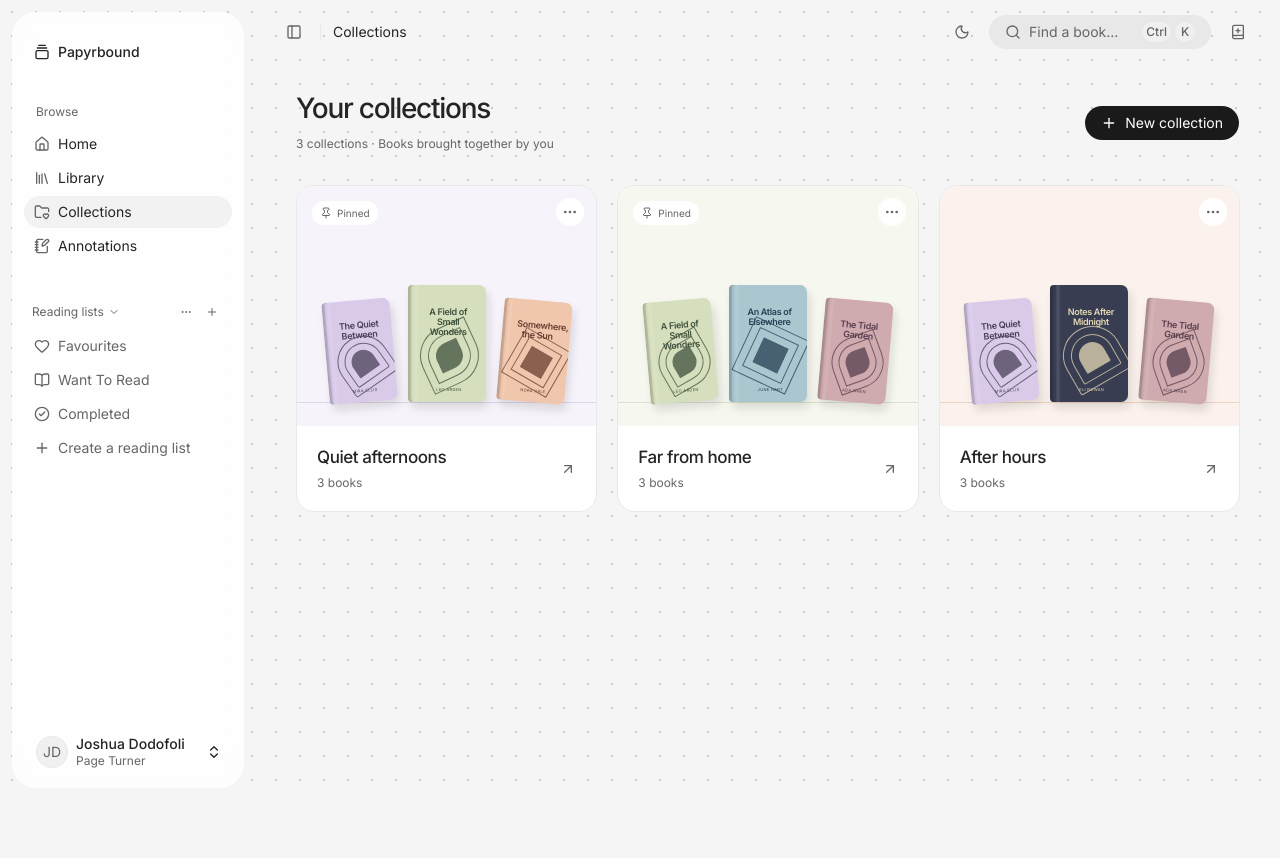
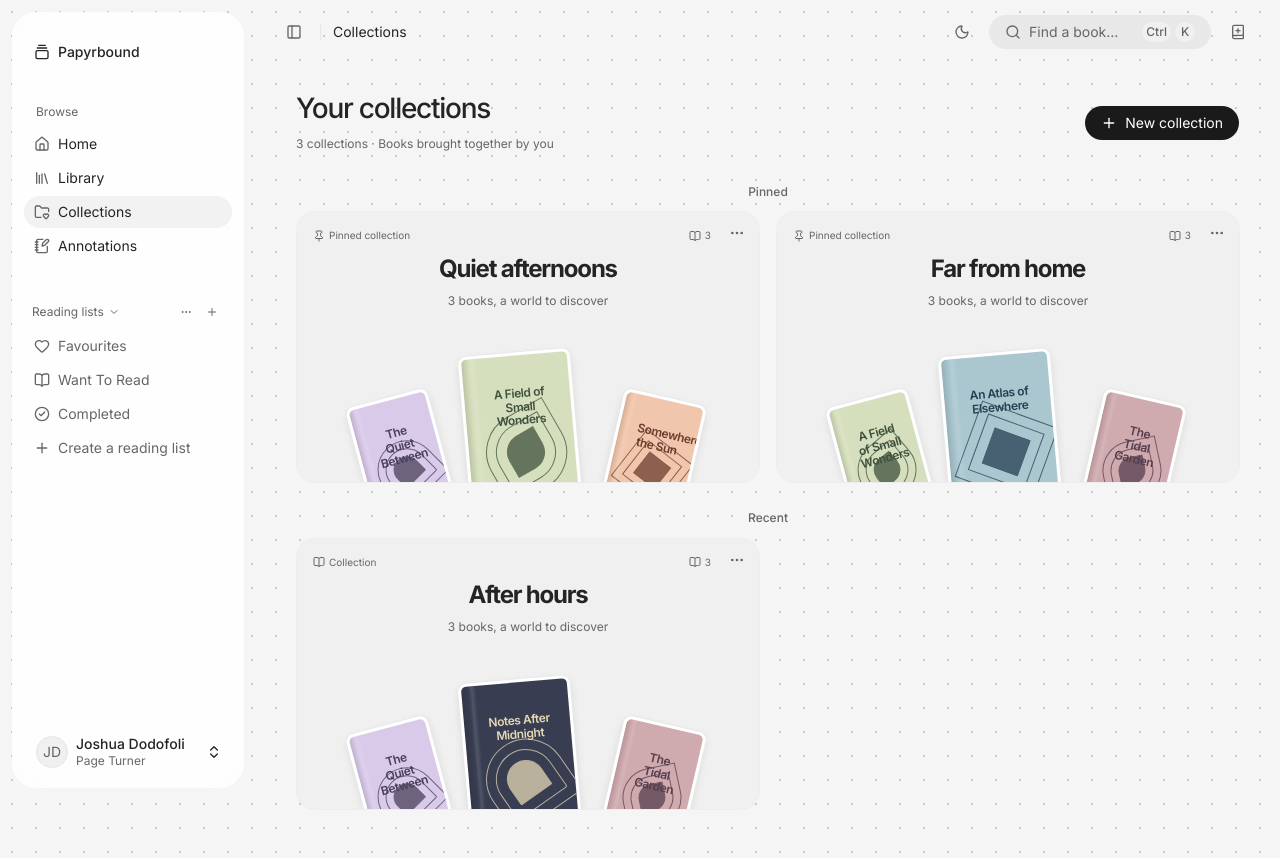
Before and after one commit to Papyrbound/papyrbound-frontend, a Next.js app: page /collections in a window 1280 px wide. Before the commit the page ends 800 px from the top, so only its background shows below. Built offline with nearby package versions, Linux system fonts and the light colour scheme.

Commit message:
Match collections to centered preview card layout

```diff
--- a/src/app/globals.css
+++ b/src/app/globals.css
@@ -388,36 +388,37 @@
   .list-heading-action { opacity: 1; }
 }
 
-/* Collections: book-led shelves with a quiet editorial hierarchy. */
+/* Collections: centered cards with book covers spilling into the lower edge. */
 .collections-page { padding: 28px 40px 48px; width: 100%; }
 .collections-heading { display: flex; align-items: center; justify-content: space-between; gap: 20px; margin-bottom: 32px; }
 .collections-heading h1 { font-size: 28px; line-height: 1.2; font-weight: 500; letter-spacing: -.045em; }
 .collections-heading p { margin-top: 8px; font-size: 12px; color: var(--muted-foreground); }
-.collection-cards { display: grid; grid-template-columns: repeat(auto-fill, minmax(min(100%, 260px), 1fr)); gap: 20px; }
-.collection-card[data-slot="card"] { position: relative; overflow: hidden; padding: 0; gap: 0; border: 1px solid var(--border); border-radius: 18px; box-shadow: none; background: var(--card); transition: border-color 180ms, transform 180ms; }
-.collection-card:hover { border-color: color-mix(in srgb, var(--collection-color) 65%, var(--foreground)); transform: translateY(-3px); }
-.collection-open[data-slot="button"] { display: flex; flex-direction: column; justify-content: flex-start; width: 100%; height: auto; padding: 0; border: none; border-radius: 18px; gap: 0; white-space: normal; overflow: hidden; background: transparent; }
+.collection-section + .collection-section { margin-top: 28px; }
+.collection-section h2 { margin-bottom: 12px; color: var(--muted-foreground); font-size: 12px; font-weight: 500; text-align: center; }
+.collection-cards { display: grid; grid-template-columns: repeat(auto-fill, minmax(min(100%, 320px), 1fr)); gap: 16px; }
+.collection-card[data-slot="card"] { position: relative; overflow: hidden; padding: 0; gap: 0; border: 1px solid color-mix(in srgb, var(--border) 40%, transparent); border-radius: 20px; box-shadow: none; background: var(--muted); transition: transform 180ms, border-color 180ms; }
+.collection-card:hover { transform: translateY(-2px); border-color: var(--border); }
+.collection-open[data-slot="button"] { display: flex; flex-direction: column; justify-content: flex-start; width: 100%; height: 270px; padding: 0; border: none; border-radius: 20px; gap: 0; white-space: normal; overflow: hidden; background: transparent; }
 .collection-open[data-slot="button"]:hover { background: transparent; }
-.collection-preview { position: relative; display: flex; width: 100%; height: 240px; overflow: hidden; align-items: flex-end; justify-content: center; padding: 56px 20px 24px; background: color-mix(in srgb, var(--collection-color) 22%, var(--card)); }
-.collection-preview-line { position: absolute; bottom: 23px; left: 0; right: 0; height: 1px; background: color-mix(in srgb, var(--collection-color) 65%, var(--border)); }
-.collection-cover-stack { position: relative; display: flex; align-items: flex-end; justify-content: center; gap: 10px; }
-.collection-preview-cover { display: block; width: 68px; flex-shrink: 0; transform-origin: bottom center; transition: transform 220ms ease-out; }
-.collection-preview-cover:nth-child(2) { width: 78px; }
-.collection-preview-cover:nth-child(1) { transform: rotate(-5deg); }
-.collection-preview-cover:nth-child(3) { transform: rotate(5deg); }
-.collection-preview-cover .book-cover { border-radius: 4px 7px 7px 4px; box-shadow: inset 3px 0 0 rgb(0 0 0 / 10%), 3px 6px 10px rgb(0 0 0 / 12%); }
-.collection-preview-cover .cover-type { font-size: 9px; padding: 8px 5px 0; }
-.collection-preview-cover .cover-credit { font-size: 4px; }
-.collection-card-info { display: flex; align-items: center; justify-content: space-between; gap: 12px; width: 100%; padding: 20px; text-align: left; }
-.collection-card-title { display: block; font-size: 17px; line-height: 1.35; font-weight: 500; letter-spacing: -.025em; }
-.collection-card-meta { display: block; margin-top: 5px; font-size: 12px; color: var(--muted-foreground); }
-.collection-open-arrow { flex-shrink: 0; color: var(--muted-foreground); transition: transform 180ms; }
-.collection-open:hover .collection-open-arrow { transform: translate(2px, -2px); }
-.collection-open:hover .collection-preview-cover, .collection-open:focus-visible .collection-preview-cover { transform: translateY(-5px); }
-.collection-open:hover .collection-preview-cover:nth-child(2), .collection-open:focus-visible .collection-preview-cover:nth-child(2) { transform: translateY(-10px); }
-.collection-pin { position: absolute; top: 15px; left: 15px; display: flex; align-items: center; gap: 5px; padding: 5px 8px; border-radius: 999px; background: var(--card); color: var(--muted-foreground); font-size: 10px; pointer-events: none; }
-.collection-menu[data-slot="dropdown-menu-trigger"] { position: absolute; right: 12px; top: 12px; background: var(--card); color: var(--muted-foreground); }
-.collection-preview-empty { width: 40px; height: 40px; align-self: center; color: var(--muted-foreground); opacity: .45; }
+.collection-card-meta { display: flex; justify-content: space-between; align-items: center; width: 100%; padding: 16px 48px 0 16px; color: var(--muted-foreground); font-size: 10px; font-weight: 400; }
+.collection-card-meta > span { display: flex; align-items: center; gap: 4px; }
+.collection-card-meta svg { width: 12px; height: 12px; }
+.collection-card-info { display: block; width: 100%; padding: 12px 20px 0; text-align: center; }
+.collection-card-title { display: block; font-size: 24px; line-height: 1.2; font-weight: 650; letter-spacing: -.05em; overflow-wrap: anywhere; }
+.collection-card-subtitle { display: block; margin-top: 8px; color: var(--muted-foreground); font-size: 12px; font-weight: 400; }
+.collection-preview { position: relative; display: flex; width: 100%; flex: 1; min-height: 0; overflow: hidden; align-items: flex-end; justify-content: center; padding: 0 18px; }
+.collection-cover-stack { position: relative; display: flex; align-items: flex-end; justify-content: center; gap: 12px; transform: translateY(38px); }
+.collection-preview-cover { display: block; width: 84px; flex-shrink: 0; transform-origin: bottom center; transition: transform 220ms ease-out; transform: rotate(-15deg); }
+.collection-preview-cover:nth-child(2) { width: 112px; transform: rotate(-5deg); z-index: 1; }
+.collection-preview-cover:nth-child(3) { transform: rotate(13deg); }
+.collection-preview-cover .book-cover { border: 3px solid var(--card); border-radius: 8px; box-shadow: 0 0 0 1px var(--border), 0 4px 8px rgb(0 0 0 / 10%); }
+.collection-preview-cover .cover-type { font-size: 12px; padding: 12px 7px 0; }
+.collection-preview-cover .cover-credit { font-size: 5px; }
+.collection-open:hover .collection-preview-cover, .collection-open:focus-visible .collection-preview-cover { transform: translateY(-6px) rotate(-12deg); }
+.collection-open:hover .collection-preview-cover:nth-child(2), .collection-open:focus-visible .collection-preview-cover:nth-child(2) { transform: translateY(-8px) rotate(-3deg); }
+.collection-open:hover .collection-preview-cover:nth-child(3), .collection-open:focus-visible .collection-preview-cover:nth-child(3) { transform: translateY(-6px) rotate(10deg); }
+.collection-menu[data-slot="dropdown-menu-trigger"] { position: absolute; right: 8px; top: 7px; color: var(--muted-foreground); }
+.collection-preview-empty { width: 48px; height: 48px; align-self: center; color: var(--muted-foreground); opacity: .45; }
 .collection-editor[data-slot="dialog-content"] { max-height: calc(100dvh - 32px); overflow-y: auto; }
 .collection-book-picker { max-height: 220px; overflow-y: auto; }
 .collection-book-option { display: flex; align-items: center; gap: 12px; padding: 8px; border-radius: 12px; cursor: pointer; }
@@ -427,11 +428,11 @@
 .collection-empty[data-slot="card"] { align-items: center; padding: 48px 24px; text-align: center; box-shadow: none; }
 .collection-empty h2 { font-size: 20px; }
 .collection-empty p { font-size: 13px; color: var(--muted-foreground); }
-@media (min-width: 1500px) { .collection-cards { grid-template-columns: repeat(auto-fill, minmax(280px, 340px)); } }
+@media (min-width: 1500px) { .collection-cards { grid-template-columns: repeat(auto-fill, minmax(320px, 400px)); } }
 @media (max-width: 767px) {
   .collections-page { padding: 16px 20px 32px; }
   .collections-heading { align-items: flex-start; gap: 12px; margin-bottom: 28px; flex-wrap: wrap; }
   .collections-heading h1 { font-size: 22px; }
   .collection-cards { gap: 16px; }
-  .collection-preview { height: 220px; }
+  .collection-open[data-slot="button"] { height: 250px; }
 }
--- a/src/features/collections/ui/collections-page.tsx
+++ b/src/features/collections/ui/collections-page.tsx
@@ -1,7 +1,7 @@
 "use client"
 
 import { useRef, useState, type CSSProperties } from "react"
-import { ArrowLeftIcon, ArrowUpRightIcon, BookOpenIcon, CheckIcon, FolderPlusIcon, MoreHorizontalIcon, PencilIcon, PinIcon, PinOffIcon, PlusIcon, SearchIcon, Trash2Icon } from "lucide-react"
+import { ArrowLeftIcon, BookOpenIcon, CheckIcon, FolderPlusIcon, MoreHorizontalIcon, PencilIcon, PinIcon, PinOffIcon, PlusIcon, SearchIcon, Trash2Icon } from "lucide-react"
 import { Button } from "@/shared/ui/button"
 import { Card } from "@/shared/ui/card"
 import { Checkbox } from "@/shared/ui/checkbox"
@@ -79,23 +79,28 @@ export function CollectionsPage() {
       <BookGallery books={collectionBooks(selected)} onAddBooks={() => setEditor({ collection: selected })} />
     </section> : <section className="collections-page" aria-label="Collections">
       <div className="collections-heading"><div><h1>Your collections</h1><p>{collections.length} {collections.length === 1 ? "collection" : "collections"} · Books brought together by you</p></div><Button onClick={() => setEditor({})}><PlusIcon />New collection</Button></div>
-          <div className="collection-cards">{[...collections].sort((first, second) => Number(second.pinned) - Number(first.pinned)).map((collection) => {
+      {[true, false].map((pinned) => {
+        const group = collections.filter((collection) => collection.pinned === pinned)
+        return group.length > 0 && <section className="collection-section" key={String(pinned)} aria-label={pinned ? "Pinned collections" : "Recent collections"}>
+          <h2>{pinned ? "Pinned" : "Recent"}</h2>
+          <div className="collection-cards">{group.map((collection) => {
             const previewBooks = collectionBooks(collection)
             return <Card key={collection.id} className="collection-card" style={{ "--collection-color": collection.color } as CSSProperties}>
               <Button variant="ghost" className="collection-open" onClick={() => setSelectedId(collection.id)} aria-label={`Open ${collection.name}, ${previewBooks.length} ${previewBooks.length === 1 ? "book" : "books"}`}>
+                <span className="collection-card-meta"><span>{collection.pinned ? <PinIcon /> : <BookOpenIcon />}{collection.pinned ? "Pinned collection" : "Collection"}</span><span><BookOpenIcon />{previewBooks.length}</span></span>
+                <span className="collection-card-info"><span className="collection-card-title">{collection.name}</span><span className="collection-card-subtitle">{previewBooks.length === 0 ? "A home for your next great reads" : `${previewBooks.length} books, a world to discover`}</span></span>
                 <span className="collection-preview" aria-hidden="true">
-                  <span className="collection-preview-line" />
                   <span className="collection-cover-stack">{previewBooks.slice(0, 3).map((book) => <span className="collection-preview-cover" key={book.id}><BookCover book={book} /></span>)}</span>
                   {previewBooks.length === 0 && <BookOpenIcon className="collection-preview-empty" />}
                 </span>
-                <span className="collection-card-info"><span><span className="collection-card-title">{collection.name}</span><span className="collection-card-meta">{previewBooks.length} {previewBooks.length === 1 ? "book" : "books"}</span></span><ArrowUpRightIcon className="collection-open-arrow" /></span>
               </Button>
-              {collection.pinned && <span className="collection-pin"><PinIcon className="size-3" /><span>Pinned</span></span>}
               <DropdownMenu><DropdownMenuTrigger render={<Button variant="ghost" size="icon-sm" className="collection-menu" />} aria-label={`Options for ${collection.name}`}><MoreHorizontalIcon /></DropdownMenuTrigger>
                 <DropdownMenuContent align="end" className="w-56"><DropdownMenuItem onClick={() => setEditor({ collection })}><PencilIcon />Edit collection</DropdownMenuItem><DropdownMenuItem onClick={() => setCollections((current) => current.map((item) => item.id === collection.id ? { ...item, pinned: !item.pinned } : item))}>{collection.pinned ? <PinOffIcon /> : <PinIcon />}{collection.pinned ? "Unpin collection" : "Pin collection"}</DropdownMenuItem><DropdownMenuSeparator /><DropdownMenuItem variant="destructive" onClick={() => setDeleting(collection)}><Trash2Icon />Delete collection</DropdownMenuItem></DropdownMenuContent>
               </DropdownMenu>
             </Card>
           })}</div>
+        </section>
+      })}
       {collections.length === 0 && <Card className="collection-empty"><FolderPlusIcon className="size-10 text-muted-foreground" /><h2>Your next chapter starts here.</h2><p>Bring a few books together in your first collection.</p><Button onClick={() => setEditor({})}><PlusIcon />New collection</Button></Card>}
     </section>}
     {editor && <CollectionEditor collection={editor.collection} onClose={() => setEditor(null)} onSave={saveCollection} />}
```
